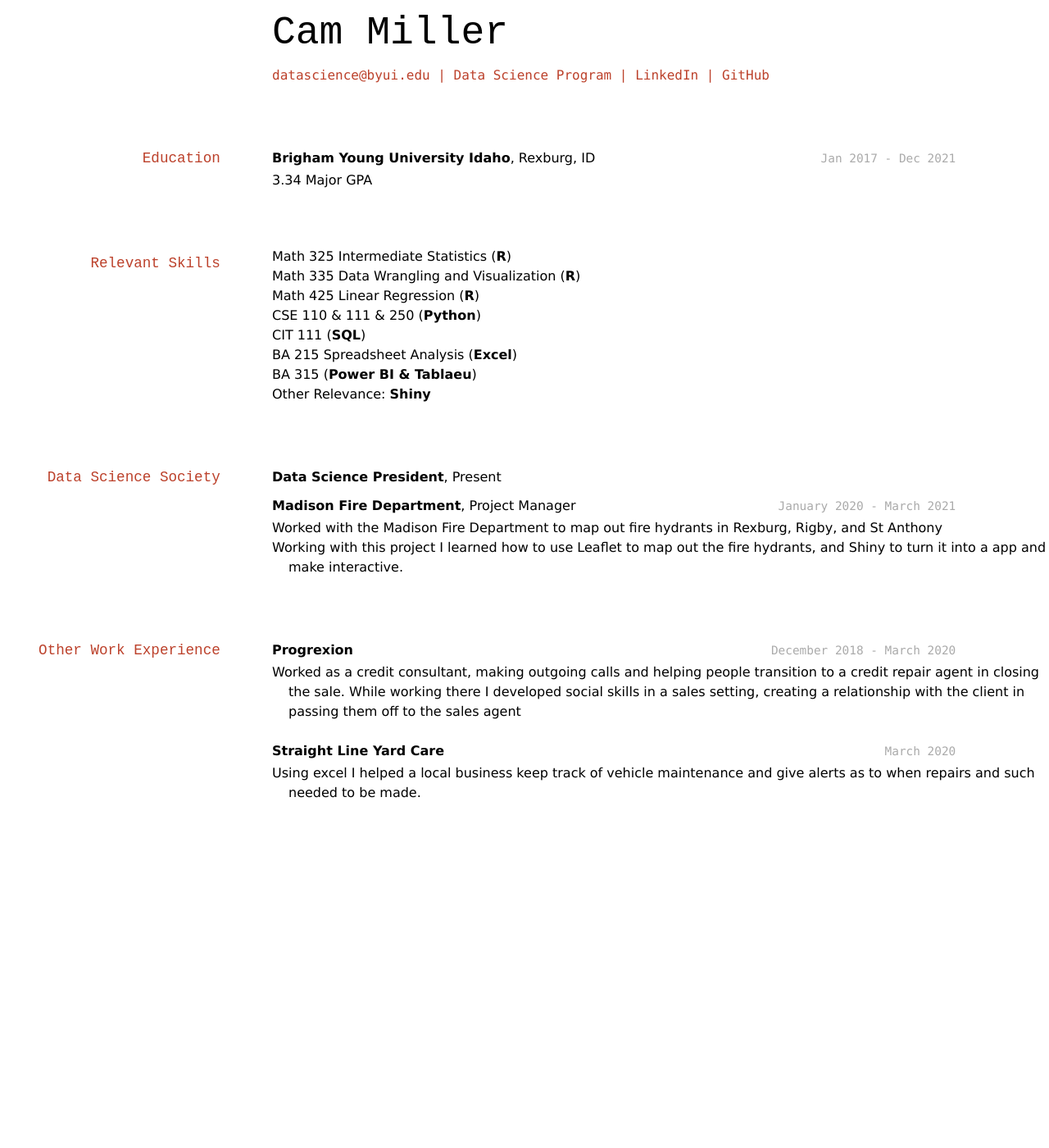
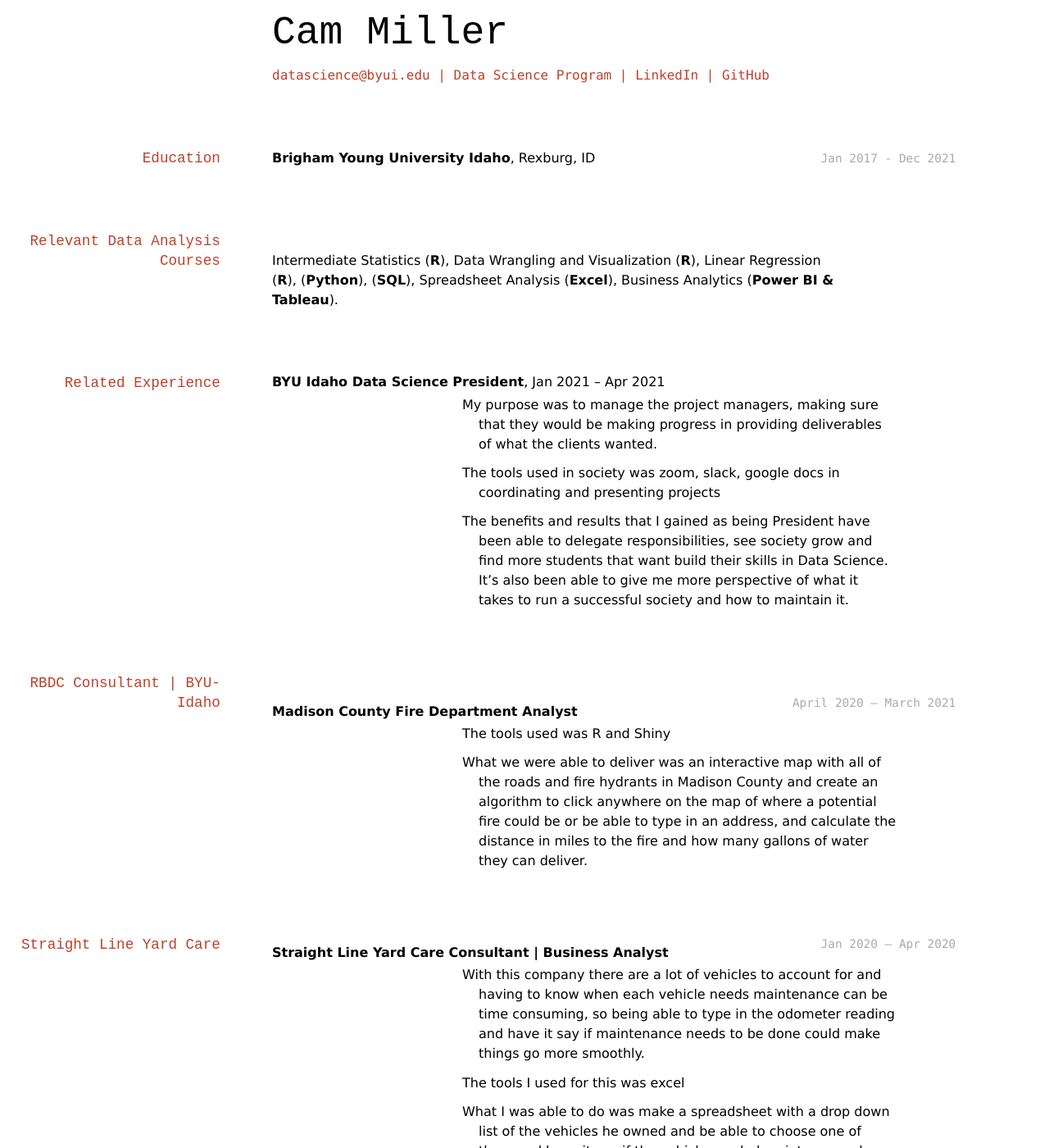
Before and after one commit to cam-miller-21/DS-Resume, a Jekyll site: the page built from docs/index.md, in a window 1280 px wide and 1400 px high. Shown: the whole window at 82% size. Built offline with Jekyll 4.4.1, drawn with Linux system fonts in a browser that asks for light colours; some of the changed text lies outside the part shown.

Commit message:
push dis resume

```diff
--- a/docs/index.md
+++ b/docs/index.md
@@ -19,37 +19,46 @@ title: My Resume
 `Jan 2017 - Dec 2021`
 __Brigham Young University Idaho__, Rexburg, ID
 
-- 3.34 Major GPA
+## Relevant Data Analysis Courses
+Intermediate Statistics (__R__), Data Wrangling and Visualization (__R__), Linear Regression (__R__), (__Python__), (__SQL__), Spreadsheet Analysis (__Excel__), Business Analytics (__Power BI & Tableau__).
 
-## Relevant Skills
-- Math 325 Intermediate Statistics (__R__)
-- Math 335 Data Wrangling and Visualization (__R__)
-- Math 425 Linear Regression (__R__)
-- CSE 110 & 111 & 250 (__Python__)
-- CIT 111 (__SQL__)
-- BA 215 Spreadsheet Analysis (__Excel__)
-- BA 315 (__Power BI & Tablaeu__)
-- Other Relevance: __Shiny__
+## Related Experience
+__BYU Idaho Data Science President__, Jan 2021 – Apr 2021
 
-## Data Science Society
-__Data Science President__, Present
+- My purpose was to manage the project managers, making sure that they would be making progress in providing deliverables of what the clients wanted.
 
-`January 2020 - March 2021`
-__Madison Fire Department__, Project Manager
-- Worked with the Madison Fire Department to map out fire hydrants in Rexburg, Rigby, and St Anthony
-- Working with this project I learned how to use Leaflet to map out the fire hydrants, and Shiny to turn it into a app and make interactive.
+- The tools used in society was zoom, slack, google docs in coordinating and presenting projects
 
-## Other Work Experience
+- The benefits and results that I gained as being President have been able to delegate responsibilities, see society grow and find more students that want build their skills in Data Science. It’s also been able to give me more perspective of what it takes to run a successful society and how to maintain it.
 
-`December 2018 - March 2020`
-__Progrexion__
-- Worked as a credit consultant, making outgoing calls and helping people transition to a credit repair agent in closing the sale. While working there I developed social skills in a sales setting, creating a relationship with the client in passing them off to the sales agent
+## RBDC Consultant | BYU-Idaho
+`April 2020 – March 2021`
+
+__Madison County Fire Department Analyst__
+
+- The tools used was R and Shiny
+
+- What we were able to deliver was an interactive map with all of the roads and fire hydrants in Madison County and create an algorithm to click anywhere on the map of where a potential fire could be or be able to type in an address, and calculate the distance in miles to the fire and how many gallons of water they can deliver.
 
 
-`March 2020`
-__Straight Line Yard Care__
-- Using excel I helped a local business keep track of vehicle maintenance and give alerts as to when repairs and such needed to be made.
+## Straight Line Yard Care
+`Jan 2020 – Apr 2020 `
 
+__Straight Line Yard Care Consultant | Business Analyst__
+- With this company there are a lot of vehicles to account for and having to know when each vehicle needs maintenance can be time consuming, so being able to type in the odometer reading and have it say if maintenance needs to be done could make things go more smoothly.
+
+- The tools I used for this was excel
+
+- What I was able to do was make a spreadsheet with a drop down list of the vehicles he owned and be able to choose one of them and have it say if the vehicle needed maintenance done or not.
+
+## Progrexion
+`Dec 2018 – Mar 2020`
+
+__Sales Associate__
+
+- Working for this company I would make calls expressing that we are a credit repair service, and help them to understand that they would need our services.
+
+- A real benefit to working here was developing client relationships and getting them to open up about what they wanted to do with their credit while also learning about what would be holding them back from achieving their goals, and telling them how we could help.
 
 <!-- ### Footer
 
```
